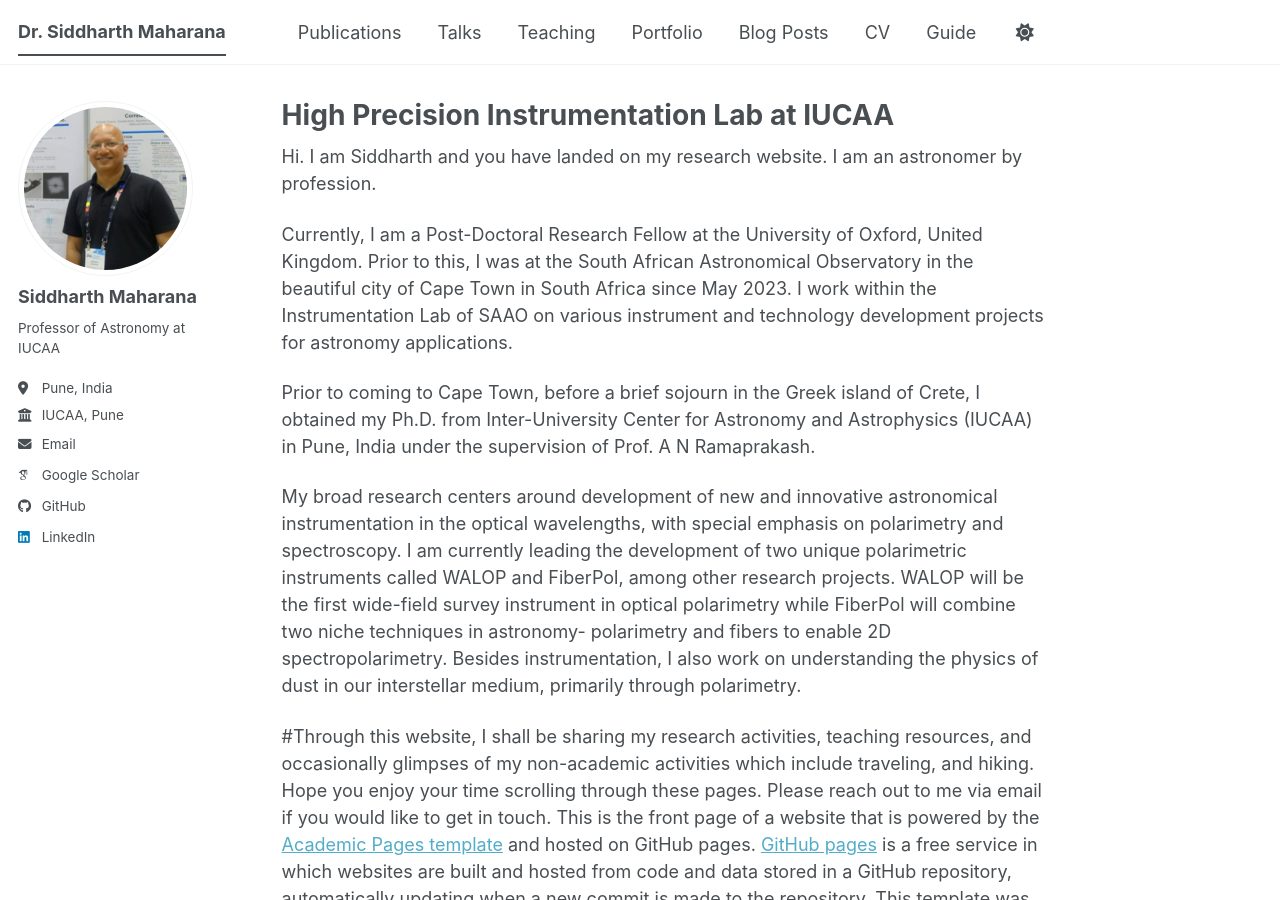
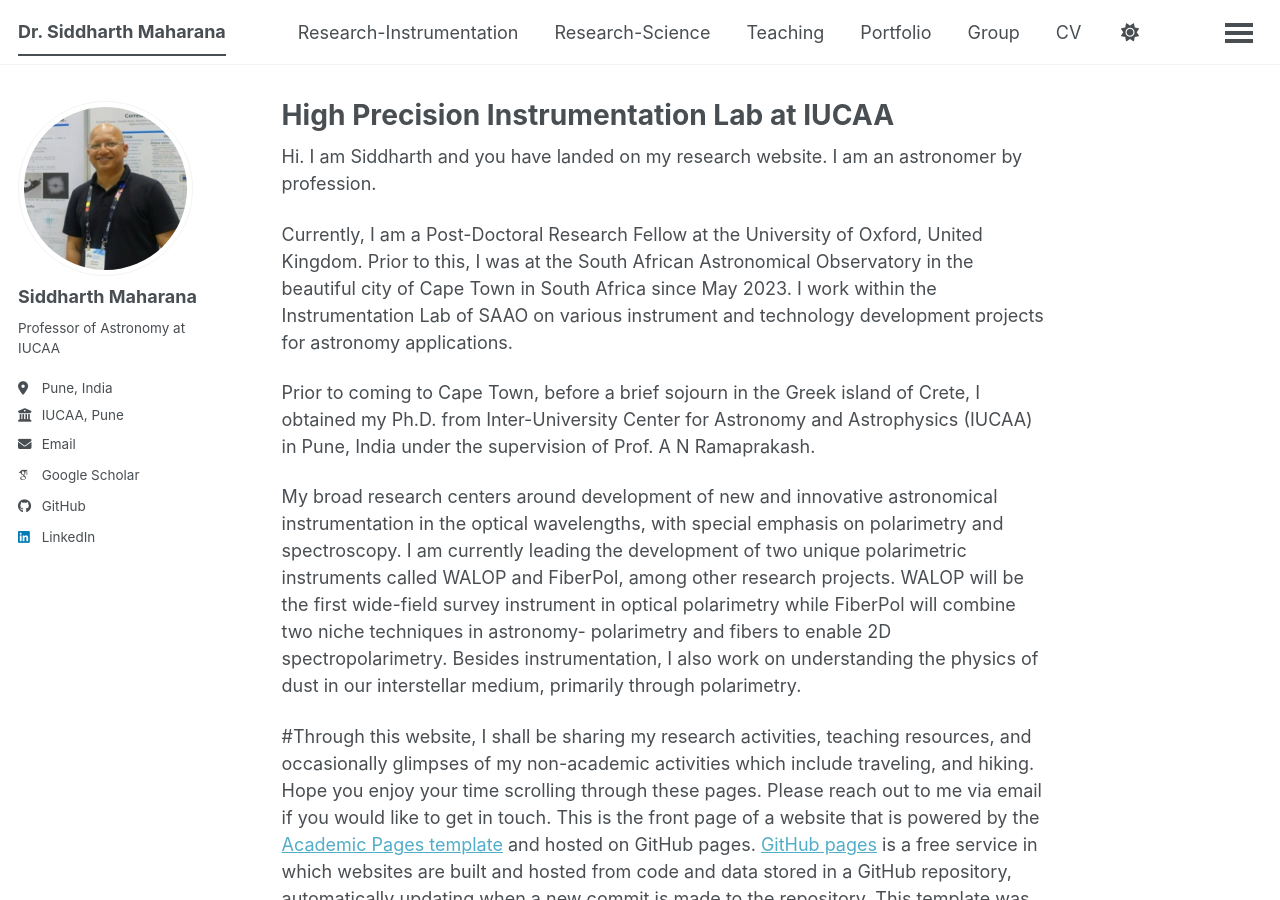
Before and after one commit to siddharth-maharana/siddharth-maharana.github.io, a Jekyll site: the page built from _pages/about.md, in a window 1280 px wide and 900 px high. Built offline with Jekyll 4.4.1, drawn with Linux system fonts in a browser that asks for light colours; some web fonts are replaced; a script bundle is joined from its source files by our own code; library files that are not in the unit come from our copies.

Commit message:
Update navigation.yml

```diff
--- a/_data/navigation.yml
+++ b/_data/navigation.yml
@@ -8,10 +8,10 @@
 #      Markdown formatted page while the second is generated using JSON.
 
 main:
-  - title: "Publications"
+  - title: "Research-Instrumentation"
     url: /publlications/
 
-  - title: "Talks"
+  - title: "Research-Science"
     url: /talks/
 
   - title: "Teaching"
@@ -20,7 +20,7 @@ main:
   - title: "Portfolio"
     url: /portfolio/
 
-  - title: "Blog Posts"
+  - title: "Group"
     url: /year-archive/
 
   - title: "CV"
@@ -29,5 +29,5 @@ main:
   # - title: "CV"
   #   url: /cv-json/
 
-  - title: "Guide"
+  - title: "Outreach"
     url: /markdown/
```
